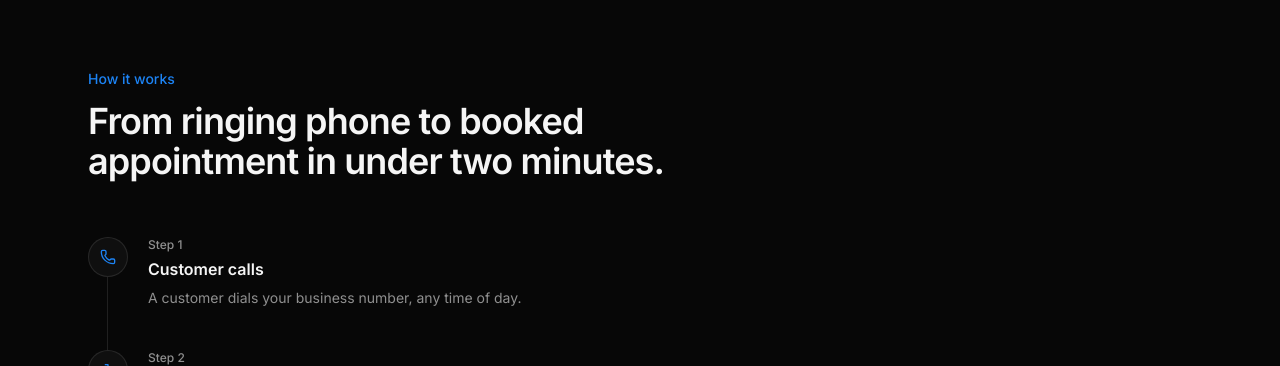
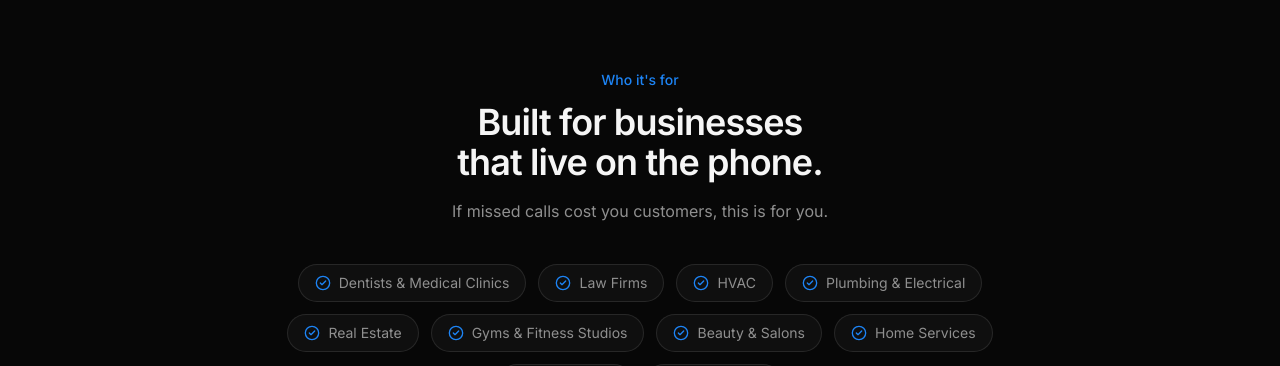
Before and after one commit to ai-x-systems/ai-x-systems, a Next.js app: page / in a window 1280 px wide. Shown: the part 2434-2800 px from the top of the page. Built offline with nearby package versions, Linux system fonts and the light colour scheme; no server answers.

Commit message:
Add files via upload

```diff
--- /dev/null
+++ b/components/demo-section.tsx
@@ -0,0 +1,33 @@
+import { ArrowRight } from 'lucide-react'
+import { Button } from '@/components/ui/button'
+import { Reveal } from '@/components/reveal'
+
+export function DemoSection() {
+  return (
+    <section id="demo" className="scroll-mt-16 py-20 md:py-28">
+      <div className="mx-auto max-w-6xl px-4 md:px-6">
+        <Reveal className="mx-auto max-w-2xl text-center">
+          <p className="text-sm font-medium text-primary">See it in action</p>
+          <h2 className="mt-3 text-balance text-3xl font-semibold tracking-tight md:text-4xl">
+            Get a Free AI Receptionist Demo for Your Business
+          </h2>
+          <p className="mt-4 text-pretty leading-relaxed text-muted-foreground">
+            We&apos;ll build a personalized demo trained on your business — your services, your
+            hours, your booking flow — and walk you through exactly how it handles your customers.
+            No pricing decisions before you&apos;ve seen the value.
+          </p>
+        </Reveal>
+
+        <Reveal delay={0.15} className="mt-10 flex flex-col items-center gap-3">
+          <Button size="lg" className="group" render={<a href="/demo" />}>
+            Get My Free Demo
+            <ArrowRight className="size-4 transition-transform group-hover:translate-x-0.5" />
+          </Button>
+          <p className="text-xs text-muted-foreground">
+            Setup and pricing are tailored to your business — we&apos;ll cover both on the call.
+          </p>
+        </Reveal>
+      </div>
+    </section>
+  )
+}
--- /dev/null
+++ b/components/onboarding.tsx
@@ -0,0 +1,61 @@
+import { CalendarCheck, ClipboardList, Cpu, Rocket } from 'lucide-react'
+import { Reveal } from '@/components/reveal'
+
+const steps = [
+  {
+    icon: CalendarCheck,
+    title: 'Book a demo',
+    description: 'Tell us a little about your business — takes two minutes.',
+  },
+  {
+    icon: ClipboardList,
+    title: 'We learn your business',
+    description: 'Services, hours, pricing structure, and how you like calls handled.',
+  },
+  {
+    icon: Cpu,
+    title: 'We build your AI',
+    description: 'Trained, tested, and connected to your calendar and phone number.',
+  },
+  {
+    icon: Rocket,
+    title: 'You go live',
+    description: 'Your AI Receptionist starts answering — most businesses launch in days.',
+  },
+]
+
+export function Onboarding() {
+  return (
+    <section className="border-t border-border py-20 md:py-28">
+      <div className="mx-auto max-w-6xl px-4 md:px-6">
+        <Reveal className="mx-auto max-w-xl text-center">
+          <p className="text-sm font-medium text-primary">Getting started</p>
+          <h2 className="mt-3 text-balance text-3xl font-semibold tracking-tight md:text-4xl">
+            From first call with us to live in days.
+          </h2>
+        </Reveal>
+
+        <div className="relative mt-14 grid gap-8 sm:grid-cols-2 lg:grid-cols-4">
+          <div
+            aria-hidden="true"
+            className="absolute inset-x-0 top-5 hidden h-px bg-border lg:block"
+          />
+          {steps.map((step, i) => (
+            <Reveal key={step.title} delay={i * 0.08}>
+              <div className="relative flex flex-col items-center text-center lg:items-start lg:text-left">
+                <span className="relative z-10 flex size-10 shrink-0 items-center justify-center rounded-full border border-border bg-card text-primary">
+                  <step.icon className="size-4" aria-hidden="true" />
+                </span>
+                <p className="mt-4 text-xs font-medium text-muted-foreground">Step {i + 1}</p>
+                <h3 className="mt-1 text-base font-semibold">{step.title}</h3>
+                <p className="mt-1.5 text-sm leading-relaxed text-muted-foreground">
+                  {step.description}
+                </p>
+              </div>
+            </Reveal>
+          ))}
+        </div>
+      </div>
+    </section>
+  )
+}
--- /dev/null
+++ b/components/who-its-for.tsx
@@ -0,0 +1,47 @@
+import { CheckCircle2 } from 'lucide-react'
+import { Reveal } from '@/components/reveal'
+
+const businesses = [
+  'Dentists & Medical Clinics',
+  'Law Firms',
+  'HVAC',
+  'Plumbing & Electrical',
+  'Real Estate',
+  'Gyms & Fitness Studios',
+  'Beauty & Salons',
+  'Home Services',
+  'Auto Shops',
+  'Consultants',
+]
+
+export function WhoItsFor() {
+  return (
+    <section className="border-t border-border py-20 md:py-28">
+      <div className="mx-auto max-w-6xl px-4 md:px-6">
+        <Reveal className="mx-auto max-w-2xl text-center">
+          <p className="text-sm font-medium text-primary">Who it&apos;s for</p>
+          <h2 className="mt-3 text-balance text-3xl font-semibold tracking-tight md:text-4xl">
+            Built for businesses that live on the phone.
+          </h2>
+          <p className="mt-4 text-pretty leading-relaxed text-muted-foreground">
+            If missed calls cost you customers, this is for you.
+          </p>
+        </Reveal>
+
+        <Reveal delay={0.1} className="mt-10">
+          <ul className="mx-auto flex max-w-3xl flex-wrap justify-center gap-3">
+            {businesses.map((business) => (
+              <li
+                key={business}
+                className="flex items-center gap-2 rounded-full border border-border bg-card px-4 py-2 text-sm text-muted-foreground"
+              >
+                <CheckCircle2 className="size-4 text-primary" aria-hidden="true" />
+                {business}
+              </li>
+            ))}
+          </ul>
+        </Reveal>
+      </div>
+    </section>
+  )
+}
```
